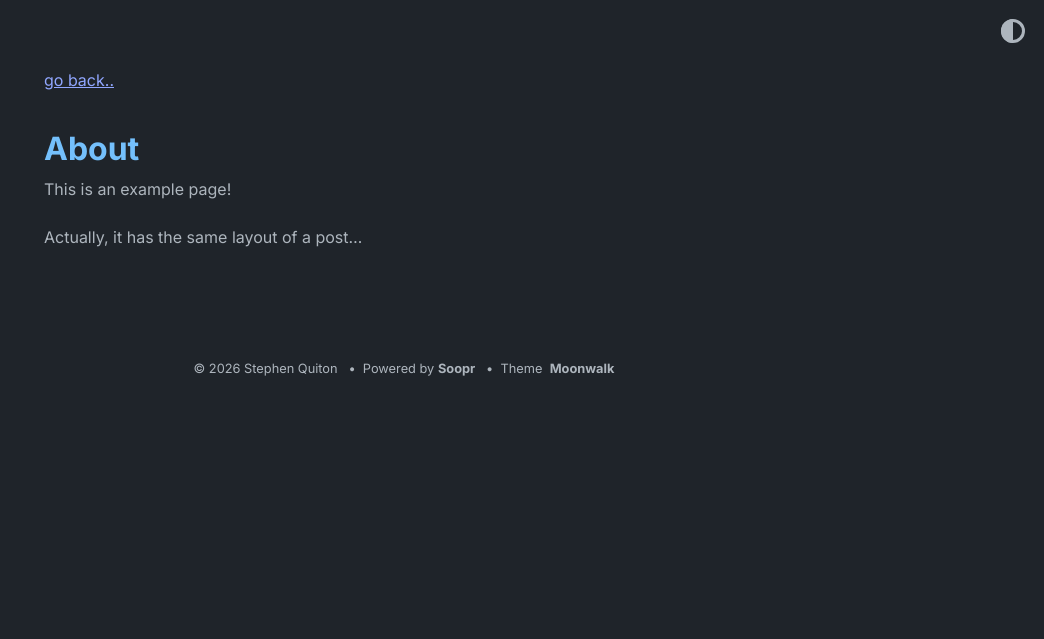
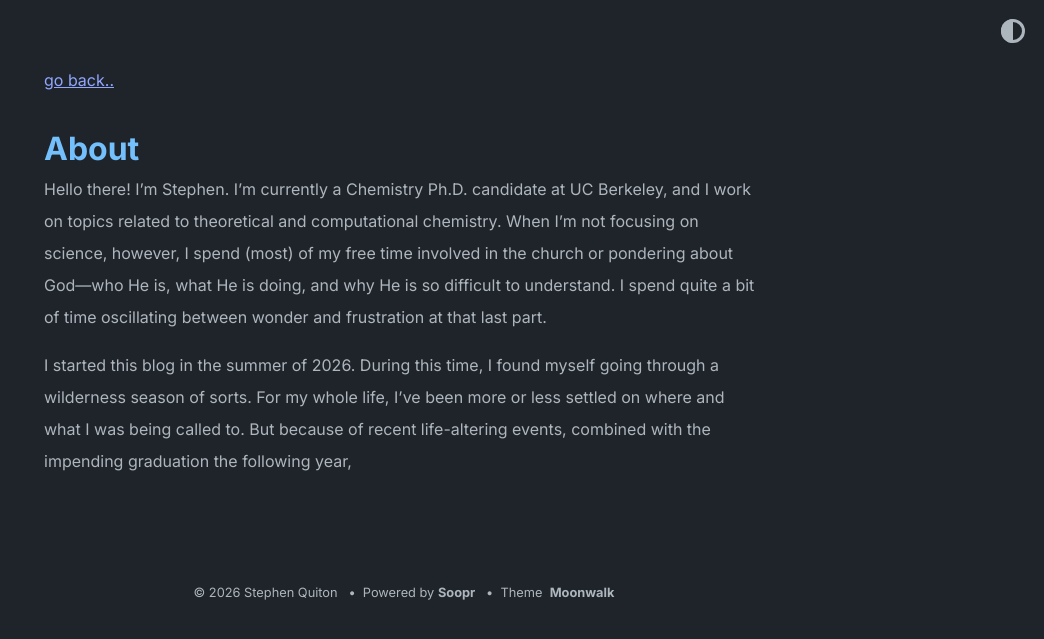
Before and after one commit to matter-of-faith/matter-of-faith.github.io, a Jekyll site: the page built from about.md, in a window 1280 px wide. Shown: the top 639 px of the page, without its empty margins (236-1280 px from the left). Built offline with Jekyll 4.4.1, drawn with Linux system fonts in a browser that asks for light colours.

Commit message:
Update about

```diff
--- a/_config.yml
+++ b/_config.yml
@@ -2,7 +2,7 @@ title: Matter of Faith
 author: Stephen Quiton
 url: https://matter-of-faith.github.io # root address of the site
 description: > # description of the site (multiple lines allowed)
-  Moonwalk is a fast and elegant Jekyll theme with a clean dark mode. It comes with horizontal list (for navbar and footer), card list (for portfolio), and a generic vertical list. It is very easy to modify in case you want to build over it - please see _layouts/home.html to do that.
+  A blog about personal wrestlings in faith, science, ministry, academia and the harrowing task of juggling them all.
 
 permalink: /:slug
 
@@ -27,7 +27,7 @@ theme_config:
   # following keys are using to create home layout
   show_projects: false # show projects as cards, add in _data/home.yml
   show_blog: true # show blog posts added in _posts
-  show_old_projects: true # show old projects as cards, add in _data/home.yml
+  show_old_projects: false # show old projects as cards, add in _data/home.yml
   show_misc_list: false # show generic vertical list for misc details, add _data/home.yml
   show_reading_time: true # show number of words and reading time in the blog posts
   show_tags: true # show tags in a blog posts
--- a/about.md
+++ b/about.md
@@ -3,6 +3,6 @@ layout: post
 title: About
 ---
 
-This is an example page!
+Hello there! I'm Stephen. I'm currently a Chemistry Ph.D. candidate at UC Berkeley, and I work on topics related to theoretical and computational chemistry. When I'm not focusing on science, however, I spend (most) of my free time involved in the church or pondering about God---who He is, what He is doing, and why He is so difficult to understand. I spend quite a bit of time oscillating between wonder and frustration at that last part.
 
-Actually, it has the same layout of a post...
+I started this blog in the summer of 2026. During this time, I found myself going through a wilderness season of sorts. For my whole life, I've been more or less settled on where and what I was being called to. But because of recent life-altering events, combined with the impending graduation the following year,
```
Also changed, not shown: _data/home.yml (+16 -25 lines).
